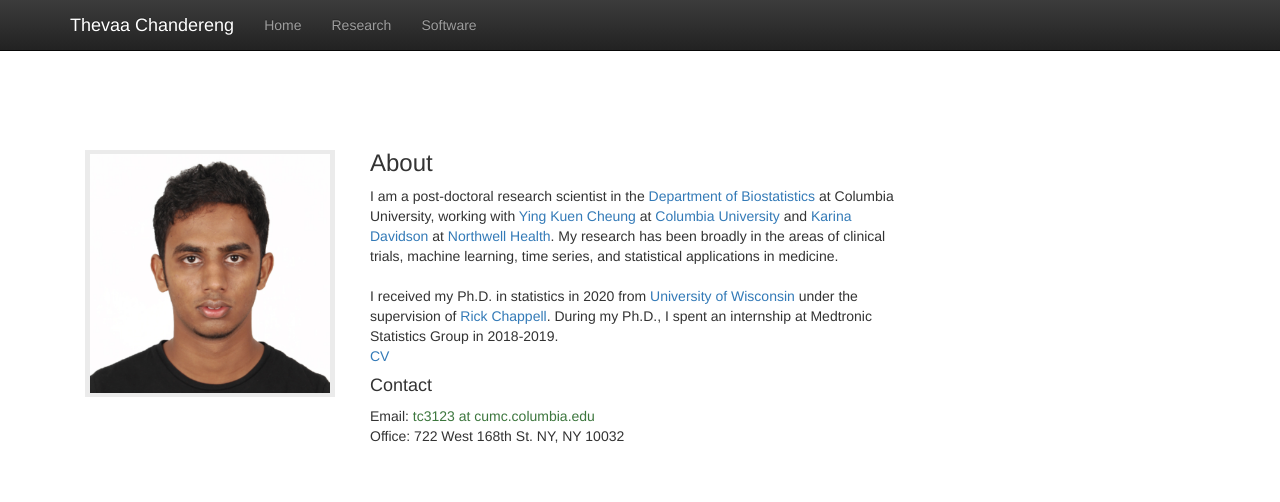
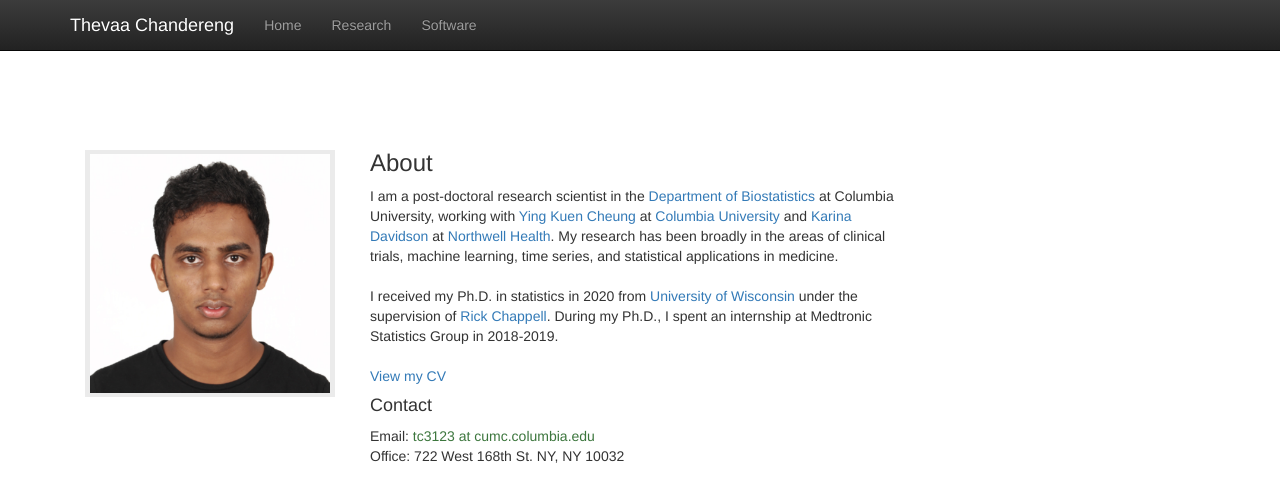
Before and after one commit to thevaachandereng/thevaachandereng.github.io, a Jekyll site: the page built from index.html, in a window 1280 px wide. Shown: the top 502 px of the page. Built offline with Jekyll 4.4.1, drawn with Linux system fonts in a browser that asks for light colours; nearby versions of some CDN libraries.

Commit message:
Update index.html

```diff
--- a/index.html
+++ b/index.html
@@ -15,8 +15,8 @@ title:  'Thevaa Chandereng'
     <div>
     I am a post-doctoral research scientist in the <a href = "https://www.publichealth.columbia.edu/academics/departments/biostatistics/">Department of Biostatistics</a> at Columbia University, working with <a href = "https://www.publichealth.columbia.edu/people/our-faculty/yc632">Ying Kuen Cheung</a> at <a href = "https://www.columbia.edu/">Columbia University</a> and <a href = "https://feinstein.northwell.edu/institutes-researchers/our-researchers/karina-davidson-phd">Karina Davidson</a> at <a href = "https://www.northwell.edu/">Northwell Health</a>. My research has been broadly in the areas of clinical trials, machine learning, time series, and statistical applications in medicine.<br/>
     <br/>
-    I received my Ph.D. in statistics in 2020 from <a href = "https://www.wisc.edu/">University of Wisconsin</a> under the supervision of <a href = "https://biostat.wiscweb.wisc.edu/staff/chappell-richard-j/">Rick Chappell</a>. During my Ph.D., I spent an internship at Medtronic Statistics Group in 2018-2019. <br/>
-     <a href = "https://thevaachandereng.github.io/CV/CV.pdf">CV</a> <br>
+    I received my Ph.D. in statistics in 2020 from <a href = "https://www.wisc.edu/">University of Wisconsin</a> under the supervision of <a href = "https://biostat.wiscweb.wisc.edu/staff/chappell-richard-j/">Rick Chappell</a>. During my Ph.D., I spent an internship at Medtronic Statistics Group in 2018-2019. <br/><br/>
+     <a href = "https://thevaachandereng.github.io/CV/CV.pdf">View my CV</a> <br>
     </div>
 
     <h4 class="featurette-heading">Contact </h4>
```
